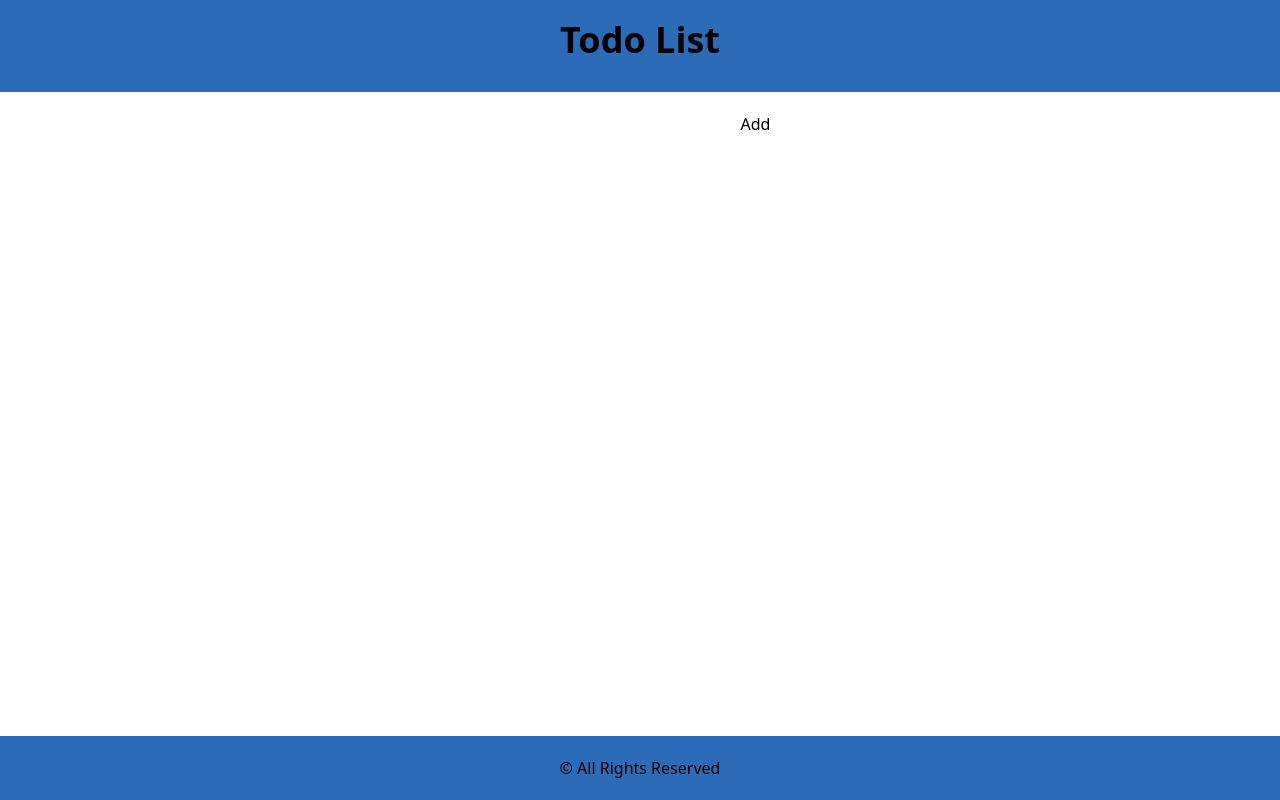
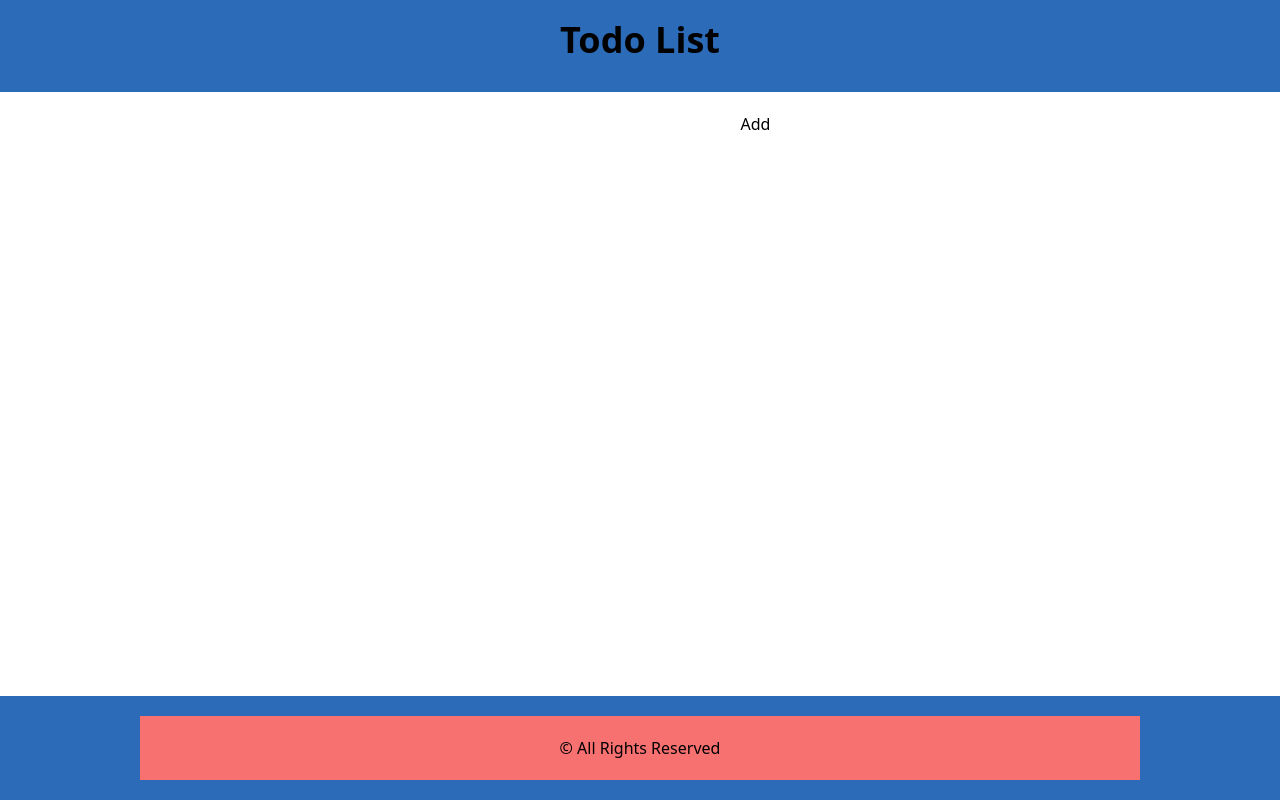
Before and after one commit to GashawMucheye/React-TypeScript-Todo_list, a React (Vite) app in the folder todo-list/: page / in a window 1280 px wide. Built offline with nearby package versions, Linux system fonts and the light colour scheme.

Commit message:
styled the footer by tailwind css

```diff
--- a/todo-list/src/components/Footer.tsx
+++ b/todo-list/src/components/Footer.tsx
@@ -3,7 +3,9 @@ import { FC } from 'react';
 const Footer: FC = () => {
   return (
     <footer className="bg-[#2c6bb8] text-center p-5">
-      <p className="w-3/4 mx-auto border-none"> &copy; All Rights Reserved</p>
+      <p className="bg-red-400 mx-auto w-[1000px] p-5">
+        &copy; All Rights Reserved
+      </p>
     </footer>
   );
 };
```
